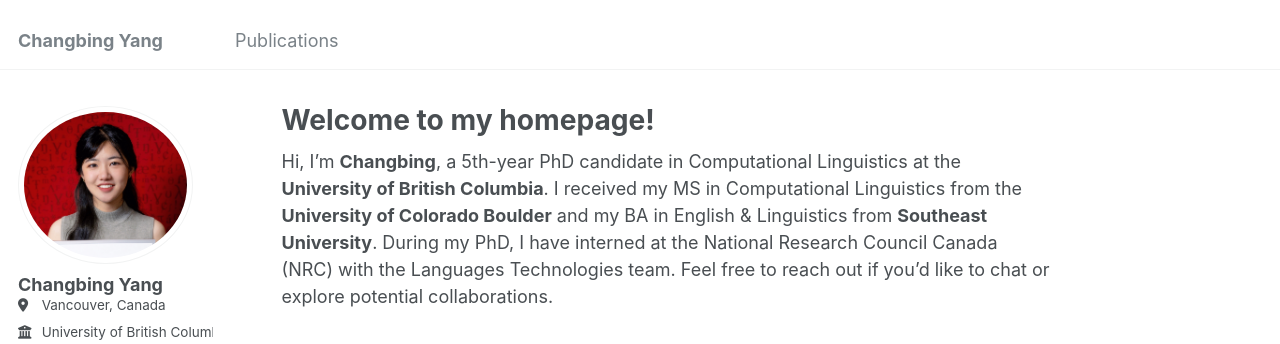
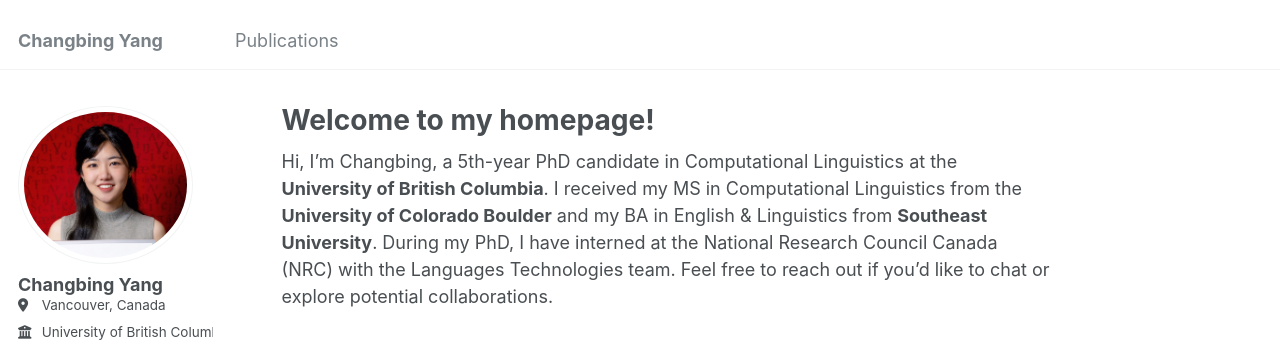
Before and after one commit to changbingY/changbingY.github.io, a Jekyll site: the page built from _pages/about.md, in a window 1280 px wide and 900 px high. Shown: the top 344 px of the window. Built offline with Jekyll 4.4.1, drawn with Linux system fonts in a browser that asks for light colours; some web fonts are replaced.

```diff
--- a/_pages/about.md
+++ b/_pages/about.md
@@ -7,7 +7,7 @@ redirect_from:
   - /about.html
 ---
 
-Hi, I'm **Changbing**, a 5th-year PhD candidate in Computational Linguistics at the **University of British Columbia**. I received my MS in Computational Linguistics from the **University of Colorado Boulder** and my BA in English & Linguistics from **Southeast University**. During my PhD, I have interned at the National Research Council Canada (NRC) with the Languages
+Hi, I'm Changbing, a 5th-year PhD candidate in Computational Linguistics at the **University of British Columbia**. I received my MS in Computational Linguistics from the **University of Colorado Boulder** and my BA in English & Linguistics from **Southeast University**. During my PhD, I have interned at the National Research Council Canada (NRC) with the Languages
 Technologies team. Feel free to reach out if you'd like to chat or explore potential collaborations.
 
 ## Research Interests
```
